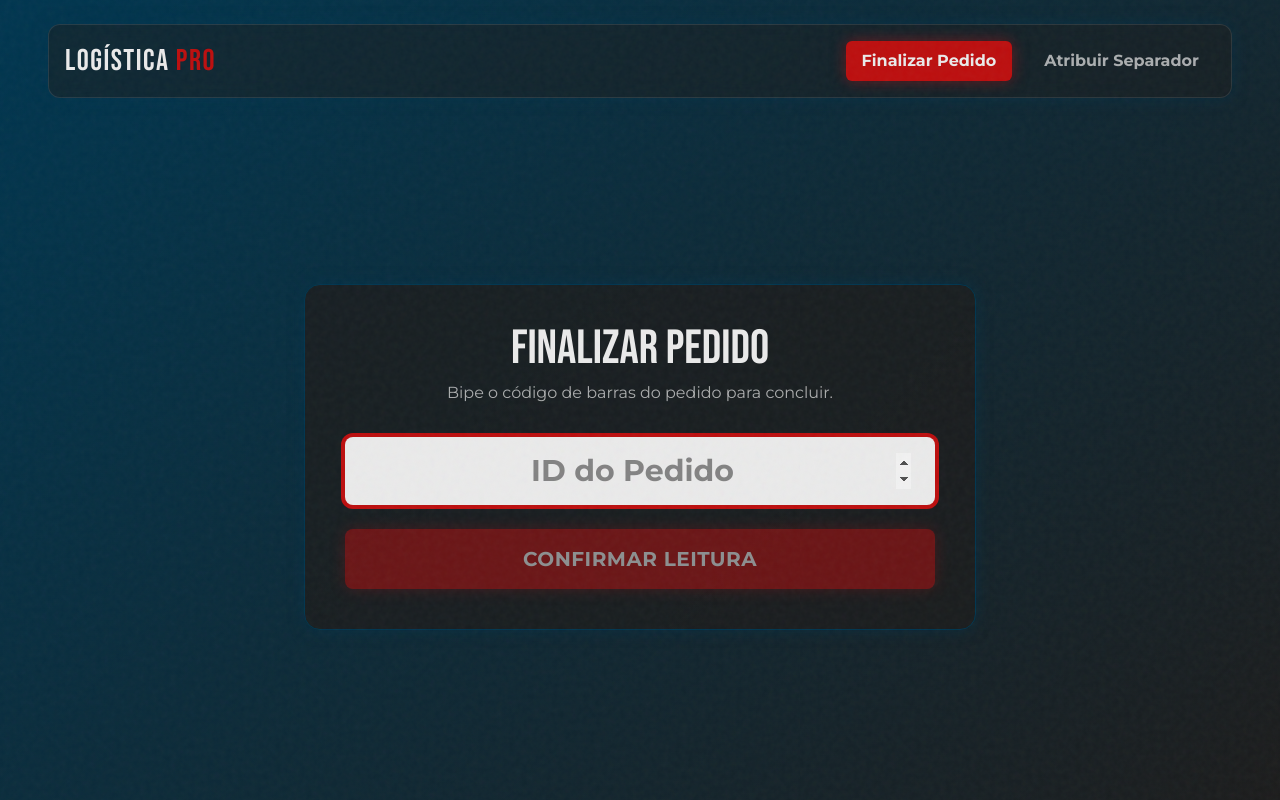
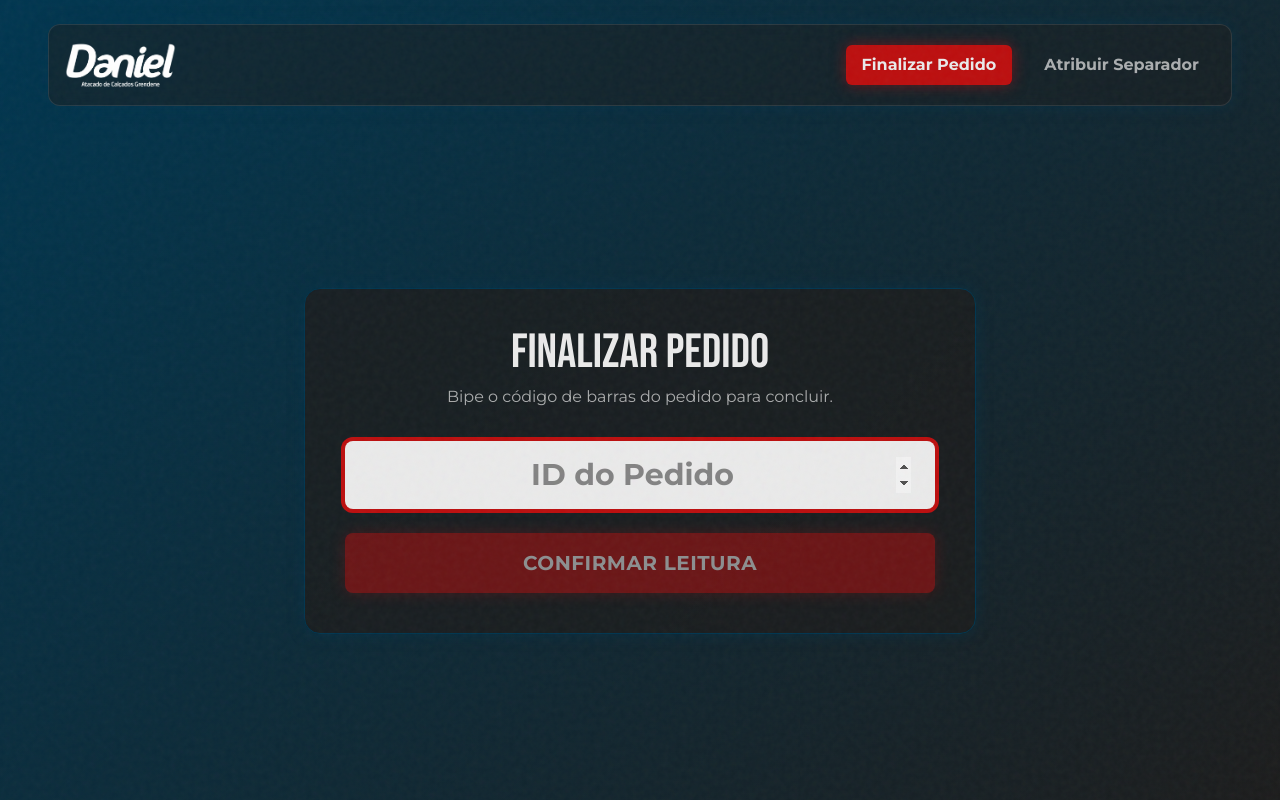
Before and after one commit to Larand26/Controle-Pedidos-Front, a React (Vite) app: page /finish in a window 1280 px wide. Built offline with nearby package versions, Linux system fonts and the light colour scheme; no server answers.

Commit message:
style: adiciona a logo da daniel no layout

```diff
--- a/src/components/Layout.tsx
+++ b/src/components/Layout.tsx
@@ -1,5 +1,6 @@
 import { useState } from "react";
 import { Outlet, NavLink } from "react-router-dom";
+import logoImg from "../assets/imgs/daniel logo-01.png";
 
 export type LayoutContextType = {
   setShowHeader: (show: boolean) => void;
@@ -20,9 +21,11 @@ export default function Layout() {
       {/* Dynamic Header Visibility */}
       {showHeader && (
         <header className="flex justify-between items-center bg-offBlack/50 p-4 rounded-xl border border-white/10 backdrop-blur-sm mb-4 shadow-glow transition-all duration-300">
-          <h1 className="font-title text-3xl tracking-wider text-offWhite">
-            Logística <span className="text-bloodRed">Pro</span>
-          </h1>
+          <img
+            src={logoImg}
+            alt="Daniel Calçados"
+            className="h-10 md:h-12 w-auto object-contain"
+          />
           <nav className="flex gap-4">
             <NavLink to="/finish" className={navClass}>
               Finalizar Pedido
```
Also changed, not shown: src/assets/imgs/daniel logo-01.png (added).
